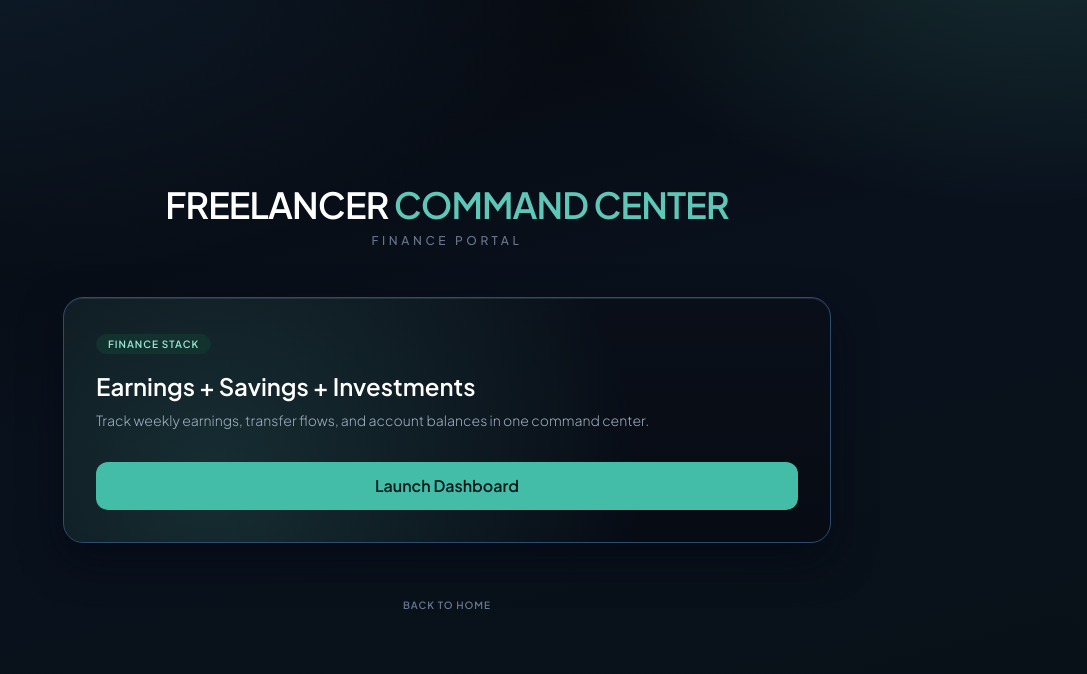
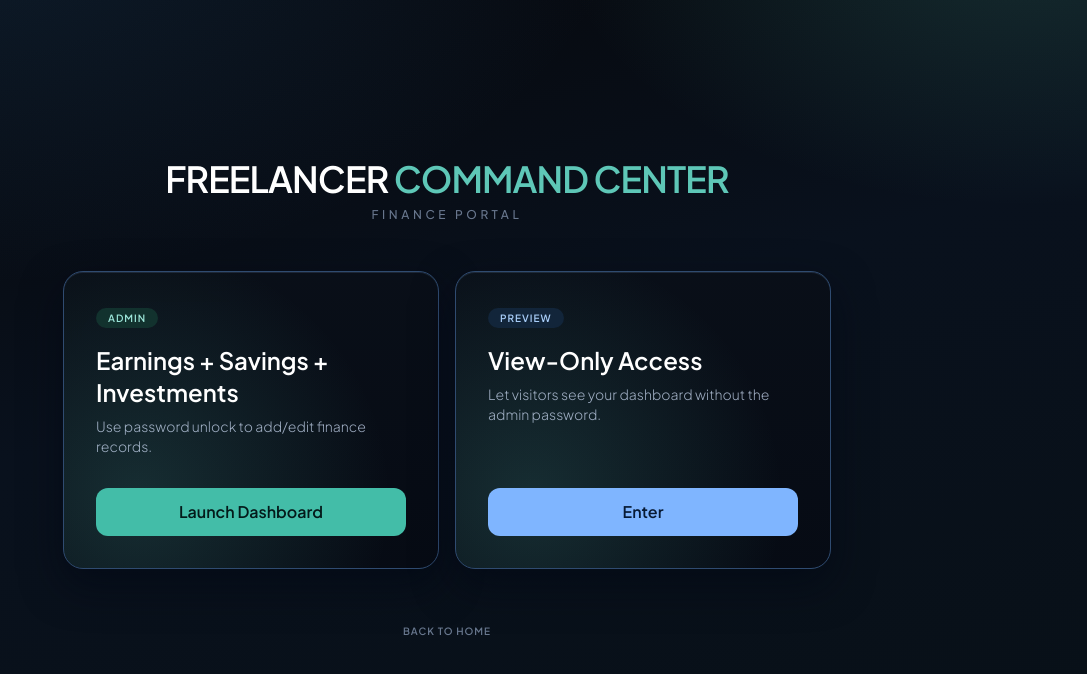
Before and after one commit to alex-sysdev-dev/freelancer-os, a Next.js app: page /login in a window 1280 px wide. Shown: the top 674 px of the page, without its empty margins (193-1280 px from the left). Built offline with nearby package versions, Linux system fonts and the light colour scheme.

Commit message:
made pages read only

```diff
--- a/app/login/page.js
+++ b/app/login/page.js
@@ -12,12 +12,12 @@ export default function LoginPage() {
         <p className="text-graphite-faint text-xs font-medium uppercase tracking-[0.3em] mt-2">Finance portal</p>
       </div>
 
-      <div className="w-full max-w-3xl">
+      <div className="w-full max-w-3xl grid gap-4 md:grid-cols-2">
         <div className="glass-tile-dark p-8 flex flex-col justify-between border border-[#2f4b70]">
           <div>
-            <span className="text-[10px] font-semibold bg-[#12322e] text-[#9ce6d9] px-3 py-1 rounded-full uppercase tracking-widest">Finance Stack</span>
+            <span className="text-[10px] font-semibold bg-[#12322e] text-[#9ce6d9] px-3 py-1 rounded-full uppercase tracking-widest">Admin</span>
             <h2 className="text-2xl font-semibold mt-4">Earnings + Savings + Investments</h2>
-            <p className="text-graphite-muted text-sm mt-2">Track weekly earnings, transfer flows, and account balances in one command center.</p>
+            <p className="text-graphite-muted text-sm mt-2">Use password unlock to add/edit finance records.</p>
           </div>
 
           <Link
@@ -25,6 +25,21 @@ export default function LoginPage() {
             className="mt-8 text-center w-full bg-[#43bda8] text-[#041a1a] font-semibold py-3 rounded-xl hover:bg-[#59d4bc] transition-all"
           >
             Launch Dashboard
+          </Link>
+        </div>
+
+        <div className="glass-tile-dark p-8 flex flex-col justify-between border border-[#2f4b70]">
+          <div>
+            <span className="text-[10px] font-semibold bg-[#12253a] text-[#a8cdf8] px-3 py-1 rounded-full uppercase tracking-widest">Preview</span>
+            <h2 className="text-2xl font-semibold mt-4">View-Only Access</h2>
+            <p className="text-graphite-muted text-sm mt-2">Let visitors see your dashboard without the admin password.</p>
+          </div>
+
+          <Link
+            href="/dashboard?preview=1"
+            className="mt-8 text-center w-full bg-[#7fb5ff] text-[#071a35] font-semibold py-3 rounded-xl hover:bg-[#99c5ff] transition-all"
+          >
+            Enter
           </Link>
         </div>
       </div>
--- a/components/AddEarningForm.js
+++ b/components/AddEarningForm.js
@@ -1,6 +1,9 @@
 "use client";
 
-import { useState } from 'react';
+import { useEffect, useState } from 'react';
+
+const ADMIN_SESSION_KEY = 'finance_admin_unlocked';
+const PREVIEW_SESSION_KEY = 'finance_preview_unlocked';
 
 const INITIAL_STATE = {
   platform: '',
@@ -14,6 +17,14 @@ export default function AddEarningForm({ onSaved }) {
   const [isOpen, setIsOpen] = useState(false);
   const [formData, setFormData] = useState(INITIAL_STATE);
   const [isSaving, setIsSaving] = useState(false);
+  const [isPreviewMode, setIsPreviewMode] = useState(false);
+
+  useEffect(() => {
+    if (typeof window === 'undefined') return;
+    const isAdmin = window.sessionStorage.getItem(ADMIN_SESSION_KEY) === 'true';
+    const isPreview = window.sessionStorage.getItem(PREVIEW_SESSION_KEY) === 'true';
+    setIsPreviewMode(!isAdmin && isPreview);
+  }, []);
 
   const handleChange = (field, value) => {
     setFormData((prev) => ({ ...prev, [field]: value }));
@@ -58,6 +69,8 @@ export default function AddEarningForm({ onSaved }) {
       setIsSaving(false);
     }
   };
+
+  if (isPreviewMode) return null;
 
   return (
     <>
--- a/components/AddTransferForm.js
+++ b/components/AddTransferForm.js
@@ -1,6 +1,9 @@
 "use client";
 
-import { useMemo, useState } from 'react';
+import { useEffect, useMemo, useState } from 'react';
+
+const ADMIN_SESSION_KEY = 'finance_admin_unlocked';
+const PREVIEW_SESSION_KEY = 'finance_preview_unlocked';
 
 const INITIAL_STATE = {
   date: new Date().toISOString().split('T')[0],
@@ -15,6 +18,14 @@ export default function AddTransferForm({ accounts = [], onSaved }) {
   const [isOpen, setIsOpen] = useState(false);
   const [formData, setFormData] = useState(INITIAL_STATE);
   const [isSaving, setIsSaving] = useState(false);
+  const [isPreviewMode, setIsPreviewMode] = useState(false);
+
+  useEffect(() => {
+    if (typeof window === 'undefined') return;
+    const isAdmin = window.sessionStorage.getItem(ADMIN_SESSION_KEY) === 'true';
+    const isPreview = window.sessionStorage.getItem(PREVIEW_SESSION_KEY) === 'true';
+    setIsPreviewMode(!isAdmin && isPreview);
+  }, []);
 
   const accountOptions = useMemo(
     () =>
@@ -67,6 +78,8 @@ export default function AddTransferForm({ accounts = [], onSaved }) {
       setIsSaving(false);
     }
   };
+
+  if (isPreviewMode) return null;
 
   return (
     <>
--- a/components/FinanceAccessGate.js
+++ b/components/FinanceAccessGate.js
@@ -2,17 +2,42 @@
 
 import { useEffect, useState } from 'react';
 
-const SESSION_KEY = 'finance_admin_unlocked';
+const ADMIN_SESSION_KEY = 'finance_admin_unlocked';
+const PREVIEW_SESSION_KEY = 'finance_preview_unlocked';
 
 export default function FinanceAccessGate({ children }) {
-  const [isUnlocked, setIsUnlocked] = useState(false);
+  const [accessMode, setAccessMode] = useState('locked');
   const [password, setPassword] = useState('');
   const [isReady, setIsReady] = useState(false);
 
   useEffect(() => {
-    const unlocked = typeof window !== 'undefined' && window.sessionStorage.getItem(SESSION_KEY) === 'true';
+    if (typeof window === 'undefined') return;
+
+    const adminUnlocked = window.sessionStorage.getItem(ADMIN_SESSION_KEY) === 'true';
+    const previewUnlocked = window.sessionStorage.getItem(PREVIEW_SESSION_KEY) === 'true';
+    const params = new URLSearchParams(window.location.search);
+    const previewRequested = params.get('preview') === '1';
+
+    if (adminUnlocked) {
       // eslint-disable-next-line react-hooks/set-state-in-effect
-    setIsUnlocked(unlocked);
+      setAccessMode('admin');
+      setIsReady(true);
+      return;
+    }
+
+    if (previewUnlocked || previewRequested) {
+      if (previewRequested) {
+        window.sessionStorage.setItem(PREVIEW_SESSION_KEY, 'true');
+        params.delete('preview');
+        const nextQuery = params.toString();
+        window.history.replaceState({}, '', `${window.location.pathname}${nextQuery ? `?${nextQuery}` : ''}`);
+      }
+      setAccessMode('preview');
+      setIsReady(true);
+      return;
+    }
+
+    setAccessMode('locked');
     setIsReady(true);
   }, []);
 
@@ -21,23 +46,32 @@ export default function FinanceAccessGate({ children }) {
 
     if (password === process.env.NEXT_PUBLIC_ADMIN_PASSWORD) {
       if (typeof window !== 'undefined') {
-        window.sessionStorage.setItem(SESSION_KEY, 'true');
+        window.sessionStorage.setItem(ADMIN_SESSION_KEY, 'true');
+        window.sessionStorage.removeItem(PREVIEW_SESSION_KEY);
       }
-      setIsUnlocked(true);
+      setAccessMode('admin');
       return;
     }
 
     alert('Access denied');
   };
 
+  const handlePreviewEnter = () => {
+    if (typeof window !== 'undefined') {
+      window.sessionStorage.setItem(PREVIEW_SESSION_KEY, 'true');
+    }
+    setAccessMode('preview');
+  };
+
   if (!isReady) {
     return <div className="min-h-screen" />;
   }
 
-  if (!isUnlocked) {
+  if (accessMode === 'locked') {
     return (
       <div className="min-h-screen flex items-center justify-center p-4">
-        <form onSubmit={handleLogin} className="glass-tile-dark w-full max-w-md p-8 border border-[#34517a]">
+        <div className="glass-tile-dark w-full max-w-md p-8 border border-[#34517a] space-y-4">
+          <form onSubmit={handleLogin}>
             <h1 className="text-2xl font-semibold mb-6 uppercase tracking-tight">Freelancer Command Center</h1>
             <p className="text-graphite-faint text-xs mb-4 uppercase tracking-[0.2em]">Admin access</p>
             <input
@@ -51,7 +85,27 @@ export default function FinanceAccessGate({ children }) {
               Unlock
             </button>
           </form>
+
+          <button
+            type="button"
+            onClick={handlePreviewEnter}
+            className="w-full bg-[#101a28] border border-[#2a3f5d] hover:border-[#7fb5ff] hover:text-white text-graphite-faint py-3 rounded-xl text-sm font-semibold uppercase tracking-widest transition-all"
+          >
+            Enter
+          </button>
         </div>
+      </div>
+    );
+  }
+
+  if (accessMode === 'preview') {
+    return (
+      <>
+        <div className="fixed top-3 right-3 z-[60] rounded-lg border border-[#2a3f5d] bg-[#0b1422]/90 px-3 py-1.5 text-[10px] uppercase tracking-widest text-graphite-faint">
+          Preview Mode
+        </div>
+        {children}
+      </>
     );
   }
 
```
Lines whose indentation alone changed are shown as unchanged.
